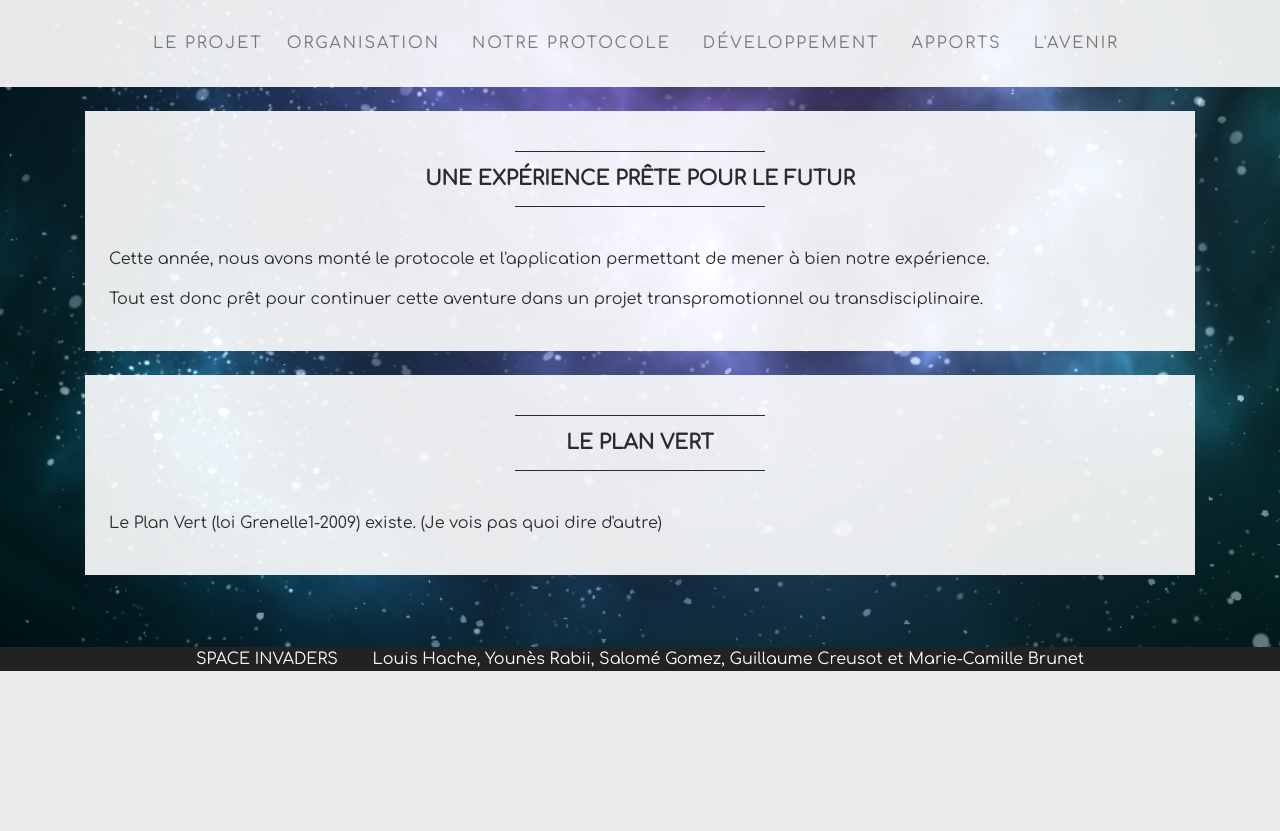
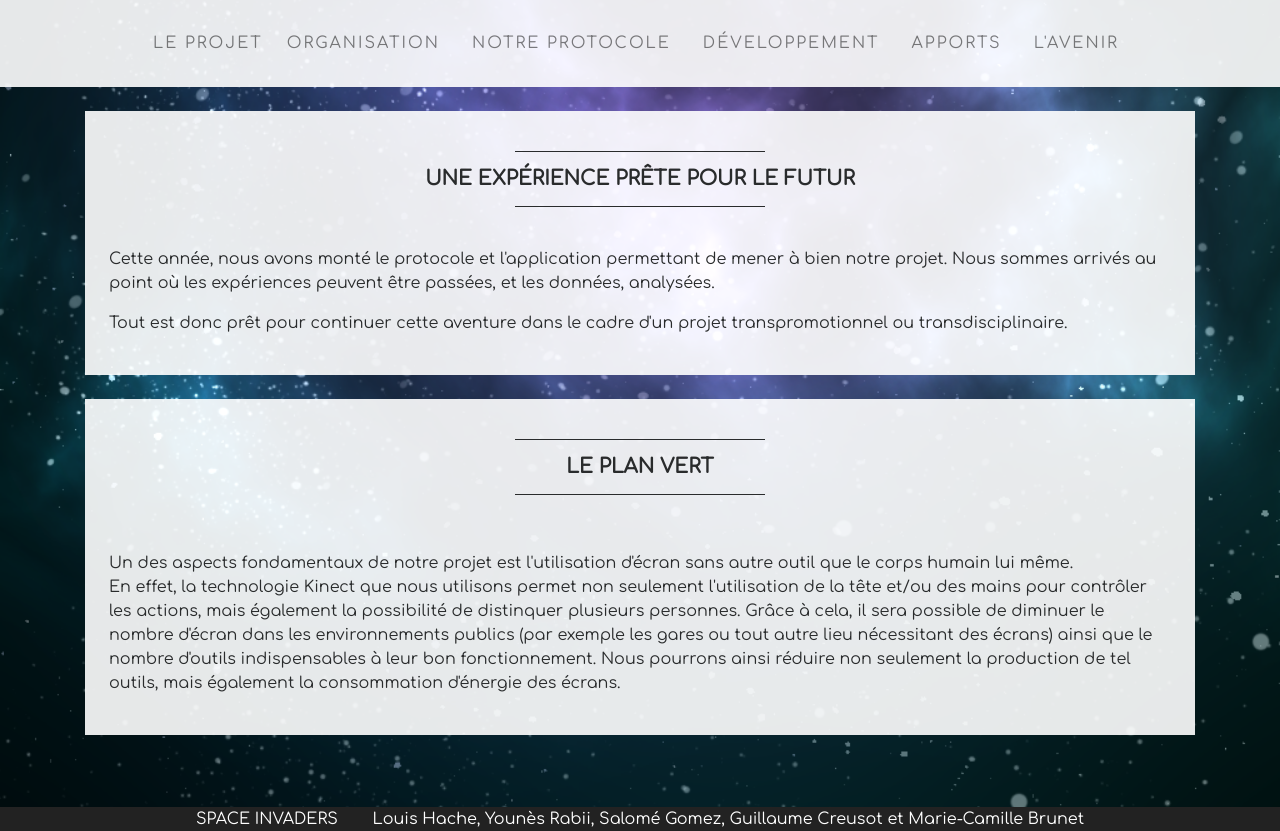
Before and after one commit to LouisHache/Site-Space-Invaders, a PHP site: page /futur.php in a window 1280 px wide. Shown: the part 341-1172 px from the top of the page. Before the commit the page ends 1012 px from the top, so only its background shows below. Run offline with PHP 8.4, Linux system fonts and the light colour scheme.

Commit message:
Update mc1
Modifications de quelques paragraphes, en étoffant et expliquant plusieurs trucs.

```diff
--- a/futur.php
+++ b/futur.php
@@ -11,18 +11,23 @@
 			<hr class="divider">
 			<h2 class="text-center text-lg text-uppercase my-0"> <strong>Une expérience prête pour le futur</strong></h2>
 			<hr class="divider"><br>
-			<p>Cette année, nous avons monté le protocole et l'application permettant de mener à bien notre expérience.</p>
+			<p>Cette année, nous avons monté le protocole et l'application permettant de mener à bien notre projet. Nous sommes arrivés au point où les expériences peuvent être passées, et les données, analysées.</p>
 
-			<p>Tout est donc prêt pour continuer cette aventure dans un projet transpromotionnel ou transdisciplinaire.
-			</p>
+			<p>Tout est donc prêt pour continuer cette aventure dans le cadre d'un projet transpromotionnel ou transdisciplinaire.</p>
 		</div>
 
 		<div class="bg-faded p-4 my-4">
 			<hr class="divider">
 			<h2 class="text-center text-lg text-uppercase my-0"> <strong>Le Plan Vert</strong></h2>
 			<hr class="divider"><br>
-			<p>Le Plan Vert (loi Grenelle1-2009) existe.
-			(Je vois pas quoi dire d'autre)
+			<p><!-- Le Plan Vert (loi Grenelle1-2009) existe.
+			(Je vois pas quoi dire d'autre) -->
+			</p>
+			<p>
+			Un des aspects fondamentaux de notre projet est l'utilisation d'écran sans autre outil que le corps humain lui même. </br>
+			En effet, la technologie Kinect que nous utilisons permet non seulement l'utilisation de la tête et/ou des mains pour contrôler les actions, mais également la possibilité de distinquer plusieurs personnes.
+			Grâce à cela, il sera possible de diminuer le nombre d'écran dans les environnements publics (par exemple les gares ou tout autre lieu nécessitant des écrans) ainsi que le nombre d'outils indispensables à leur bon fonctionnement.
+			Nous pourrons ainsi réduire non seulement la production de tel outils, mais également la consommation d'énergie des écrans.
 			</p>
 		</div>
     </div>
--- a/protocole.php
+++ b/protocole.php
@@ -28,7 +28,10 @@
 			<hr class="divider">
 			<h2 class="text-center text-lg text-uppercase my-0"> <strong>Questionnaire </strong></h2>
 			<hr class="divider">
-			<p><!--Wallah je sais pas, on l'a perdu-->A remplir par MC</p>
+			<p>Dans ce projet, le but est de réussir à évaluer la collaboration des joueurs. Pour cela nous avons des données quantitatives, qui vont être les différents scores mis en place dans une partie de jeu.
+			Mais nous avons également besoin de données qualitatives, récoltées auprès des joueurs.</br>
+			Travaillant avec des être humains, il nous a semblé essentiel d'avoir un retour sur les ressentis et les impressions qu'ont pu vivre les personnes en situation de collaboration. Car la collaboration est aussi un sentiment de soutien et de travail d'équipe.
+			Nous avons donc mis en place sur la base du questionnaire AttrakDiff, une courte phase de restitution d'informations auprès des joueurs.</p>
 		</div>
 
 		<div class="bg-faded p-4 my-4">
```
Also changed, not shown: retour.php (+9 -3 lines).
